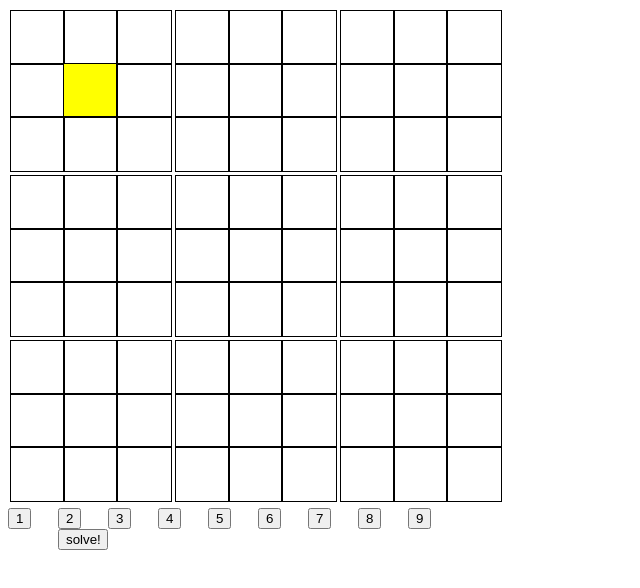
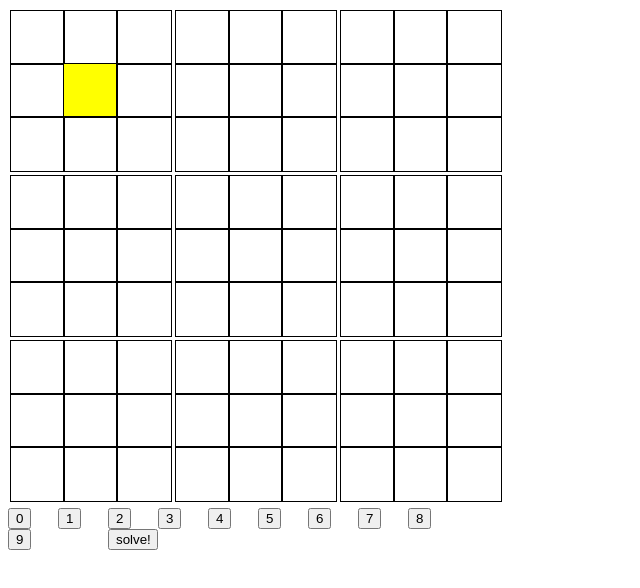
Before and after one commit to shahriarKabir44/sudoku-solver, a website: page index.html in a window 1280 px wide. Shown: the whole page, without its empty margins (0-640 px from the left). Drawn offline with nearby package versions, Linux system fonts and the light colour scheme.

Commit message:
Update index.html

```diff
--- a/index.html
+++ b/index.html
@@ -28,8 +28,8 @@
 
             </div>
             <div class="buttons" style="width: 500px; display: grid;grid-template-columns: repeat(9,10%);">
-                <div ng-repeat=" val in rangeList[9]">
-                    <button class="btn btn-primary" ng-click="fillup(val)"> {{val+1}} </button>
+                <div ng-repeat=" val in rangeList[10]">
+                    <button class="btn btn-primary" ng-click="fillup(val)"> {{val}} </button>
                 </div>
                 <br>
                 <button class="btn btn-success" ng-click="solve()">solve!</button>
```
